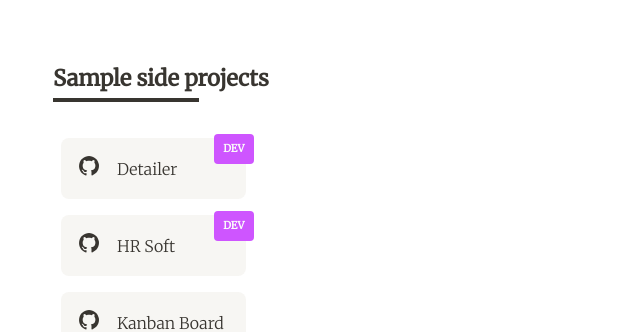
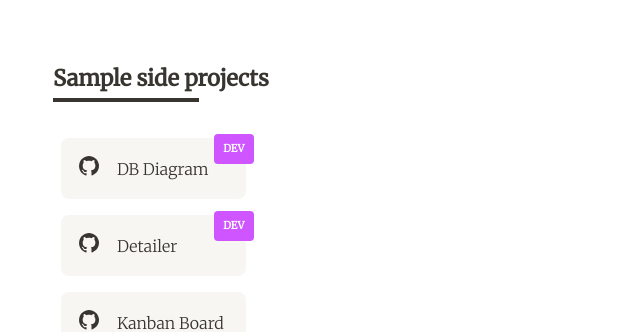
Before and after one commit to MateuszRomek/new-portfolio, a Next.js app: page / in a window 1280 px wide. Shown: the part 840-1172 px from the top of the page, without its empty margins (223-863 px from the left). Built offline with nearby package versions, Linux system fonts and the light colour scheme.

Commit message:
update gh projects

```diff
--- a/components/GhProjects.tsx
+++ b/components/GhProjects.tsx
@@ -38,13 +38,13 @@ const InProgress = styled.span<{ isDarkMode: boolean | null | undefined }>`
 
 const projects = [
   {
-    name: "Detailer",
-    link: "https://github.com/MateuszRomek/detaling",
+    name: "DB Diagram",
+    link: "https://github.com/MateuszRomek/db-diagram",
     inProgress: true,
   },
   {
-    name: "HR Soft",
-    link: "https://github.com/MateuszRomek/hrsoft",
+    name: "Detailer",
+    link: "https://github.com/MateuszRomek/detaling",
     inProgress: true,
   },
   {
@@ -66,7 +66,6 @@ export const GhProjects = () => {
     <>
       {projects.map((project) => (
         <LinkContainer key={project.name}>
-
           <GhLink
             href={project.link}
             target="_blank"
```
